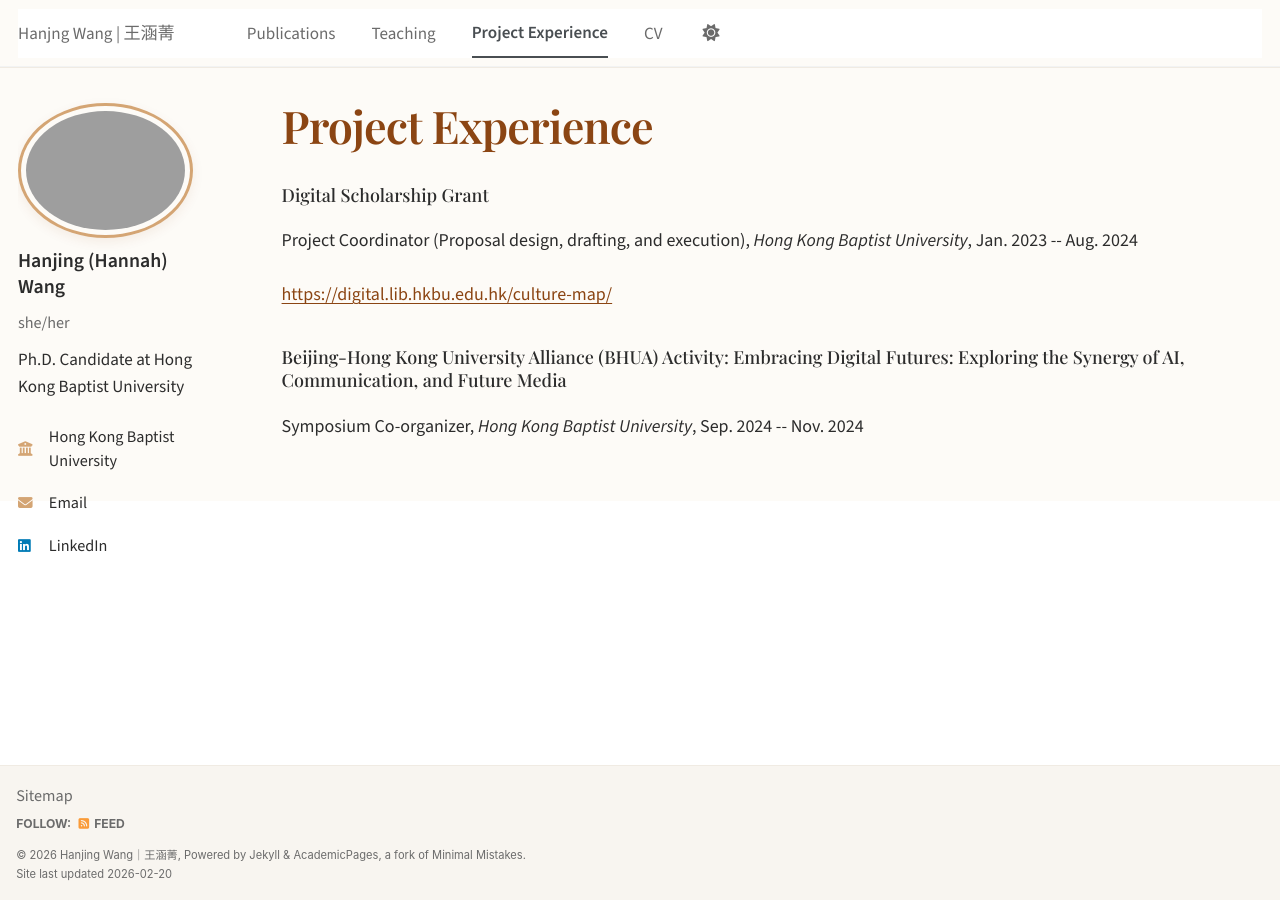
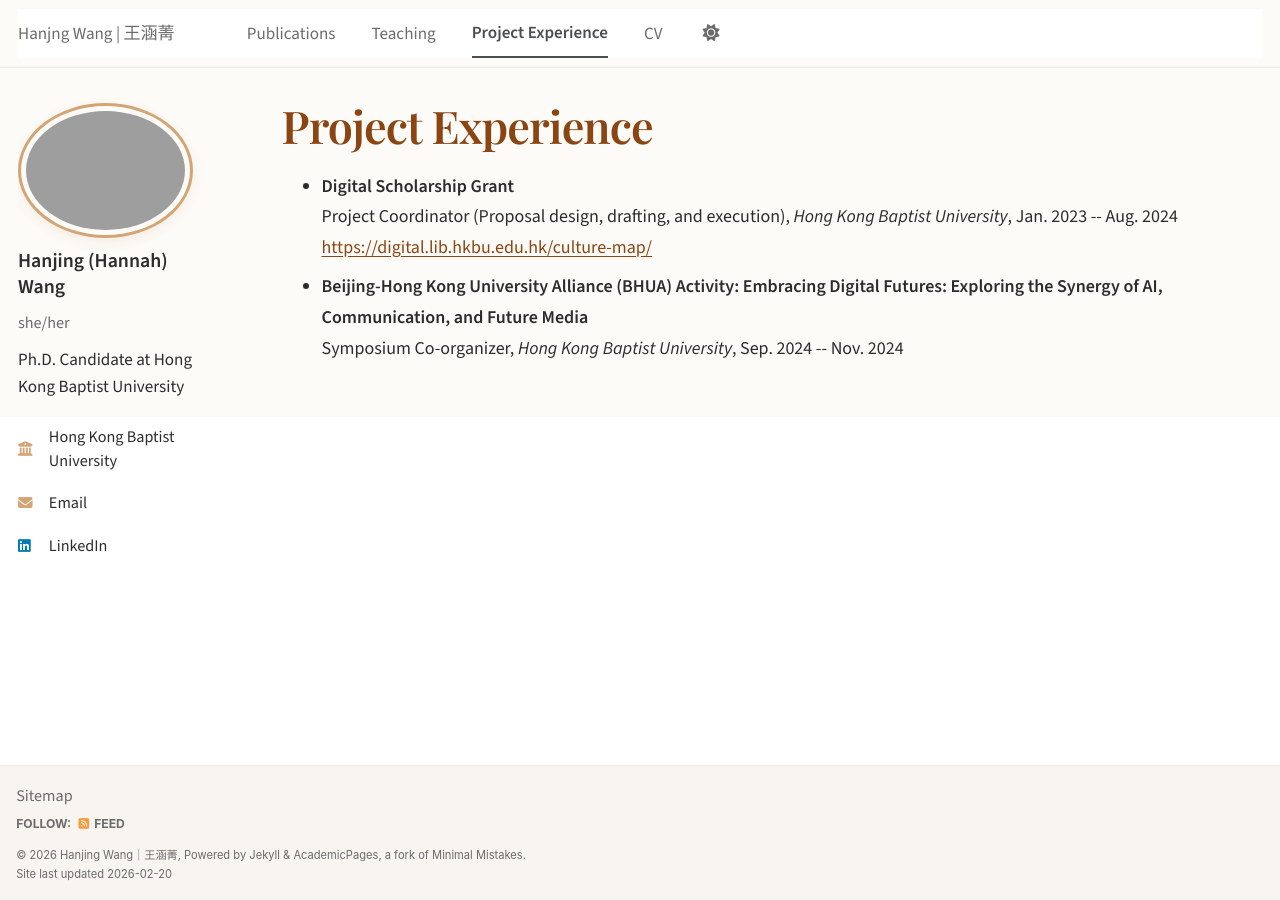
Before and after one commit to hanjingwang-comm/hanjingwang-comm.github.io, a Jekyll site: the page built from _pages/project-experience.html, in a window 1280 px wide. Built offline with Jekyll 4.4.1, drawn with Linux system fonts in a browser that asks for light colours; some web fonts are replaced; a script bundle is joined from its source files by our own code; library files that are not in the unit come from our copies.

Commit message:
Convert project experience page to bullet points
Co-Authored-By: Claude Opus 4.6 <noreply@anthropic.com>

```diff
--- a/_pages/project-experience.html
+++ b/_pages/project-experience.html
@@ -7,9 +7,11 @@ author_profile: true
 
 {% include base_path %}
 
-<h3>Digital Scholarship Grant</h3>
-<p>Project Coordinator (Proposal design, drafting, and execution), <i>Hong Kong Baptist University</i>, Jan. 2023 -- Aug. 2024</p>
-<p><a href="https://digital.lib.hkbu.edu.hk/culture-map/">https://digital.lib.hkbu.edu.hk/culture-map/</a></p>
+<ul>
+  <li><strong>Digital Scholarship Grant</strong><br>
+  Project Coordinator (Proposal design, drafting, and execution), <i>Hong Kong Baptist University</i>, Jan. 2023 -- Aug. 2024<br>
+  <a href="https://digital.lib.hkbu.edu.hk/culture-map/">https://digital.lib.hkbu.edu.hk/culture-map/</a></li>
 
-<h3>Beijing-Hong Kong University Alliance (BHUA) Activity: Embracing Digital Futures: Exploring the Synergy of AI, Communication, and Future Media</h3>
-<p>Symposium Co-organizer, <i>Hong Kong Baptist University</i>, Sep. 2024 -- Nov. 2024</p>
+  <li><strong>Beijing-Hong Kong University Alliance (BHUA) Activity: Embracing Digital Futures: Exploring the Synergy of AI, Communication, and Future Media</strong><br>
+  Symposium Co-organizer, <i>Hong Kong Baptist University</i>, Sep. 2024 -- Nov. 2024</li>
+</ul>
```
